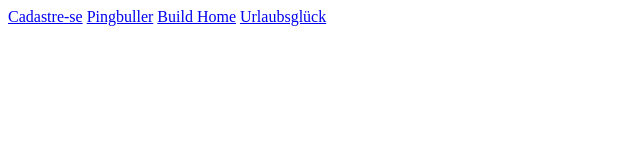
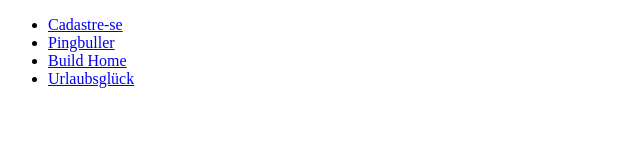
Before and after one commit to Leonel87/Leonel87.githab.io, a plain HTML site: page index.html in a window 1280 px wide. Shown: the whole page, without its empty margins (0-640 px from the left). Drawn offline with Linux system fonts and the light colour scheme.

Commit message:
added works

```diff
--- a/index.html
+++ b/index.html
@@ -5,11 +5,11 @@
 	<title>Portfolio</title>
 </head>
 <body>
-	<nav>
-		<a href="Lesson5/index.html">Cadastre-se</a>
-		<a href="Lesson7-8/index.html">Pingbuller</a>
-		<a href="Lesson19-20/index.html">Build Home</a>
-		<a href="Final/index.html">Urlaubsglück</a>
-	</nav>
+	<ul>
+		<li><a href="Lesson5/index.html">Cadastre-se</a></li>
+		<li><a href="Lesson7-8/index.html">Pingbuller</a></li>
+		<li><a href="Lesson19-20/index.html">Build Home</a></li>
+		<li><a href="Final/index.html">Urlaubsglück</a></li>
+	</ul>
 </body>
 </html>
```
